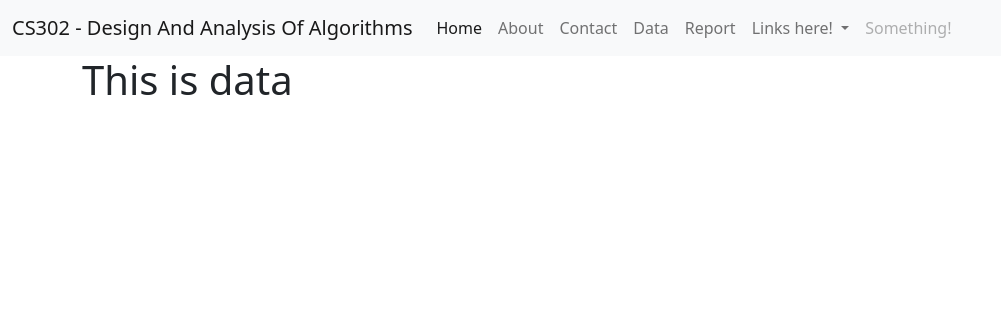
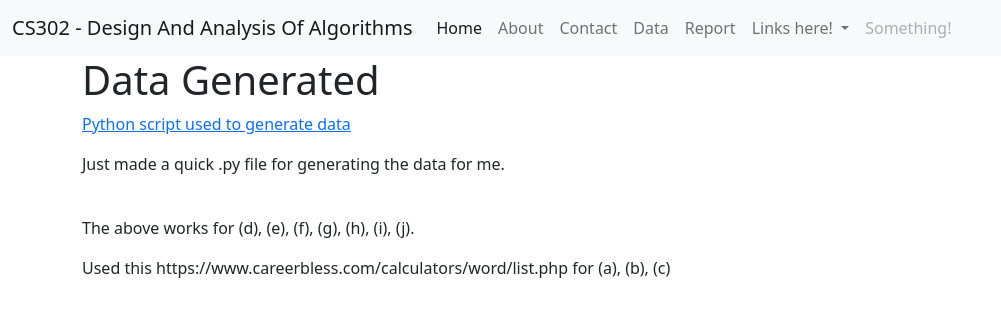
Before and after one commit to Rubix982/Algor, a Django app: page /data/ in a window 1280 px wide. Shown: the top 317 px of the page, without its empty margins (0-1001 px from the left). Run offline with Django 3.2, Linux system fonts and the light colour scheme; some libraries are stand-ins or nearby versions.

Commit message:
hotfix for the html files

```diff
--- a/apps/base/templates/about.html
+++ b/apps/base/templates/about.html
@@ -1,5 +1,8 @@
 {% extends 'base.html' %}
 
 {% block content %}
-    <h1>This is about</h1>
+    <h1>About</h1>
+    <p>Semester project - The perfect Dynamic Programming Algorithms Project.</p>
+    <br />
+    <p>This is a submission for the CS 302 course offered @ FAST NUCES, under Sir Zeeshan Khan and Sir Waqas Sheikh.</p>
 {% endblock %}
--- a/apps/base/templates/contact.html
+++ b/apps/base/templates/contact.html
@@ -1,5 +1,6 @@
 {% extends 'base.html' %}
 
 {% block content %}
-    <h1>This is contact</h1>
+    <h1>Saif Ul Islam - k180307@nu.edu.pk</h1>
+    <h1>Muhammad Taha - k181270@nu.edu.pk</h1>
 {% endblock %}
--- a/apps/base/templates/data.html
+++ b/apps/base/templates/data.html
@@ -1,5 +1,13 @@
 {% extends 'base.html' %}
 
 {% block content %}
-    <h1>This is data</h1>
+<h1>Data Generated</h1>
+<p>
+    <a href='https://gist.github.com/Rubix982/c95be3be0a5de615e37fdcd7c474be44'>Python script used to generate data</a>
+    <br />
+    <p>Just made a quick .py file for generating the data for me.</p>
+    <br />
+    <p>The above works for (d), (e), (f), (g), (h), (i), (j).</p>
+    <p>Used this https://www.careerbless.com/calculators/word/list.php for (a), (b), (c)</p>
+</p>
 {% endblock %}
```
Also changed, not shown: apps/base/templates/report.html (+8 -4 lines).
